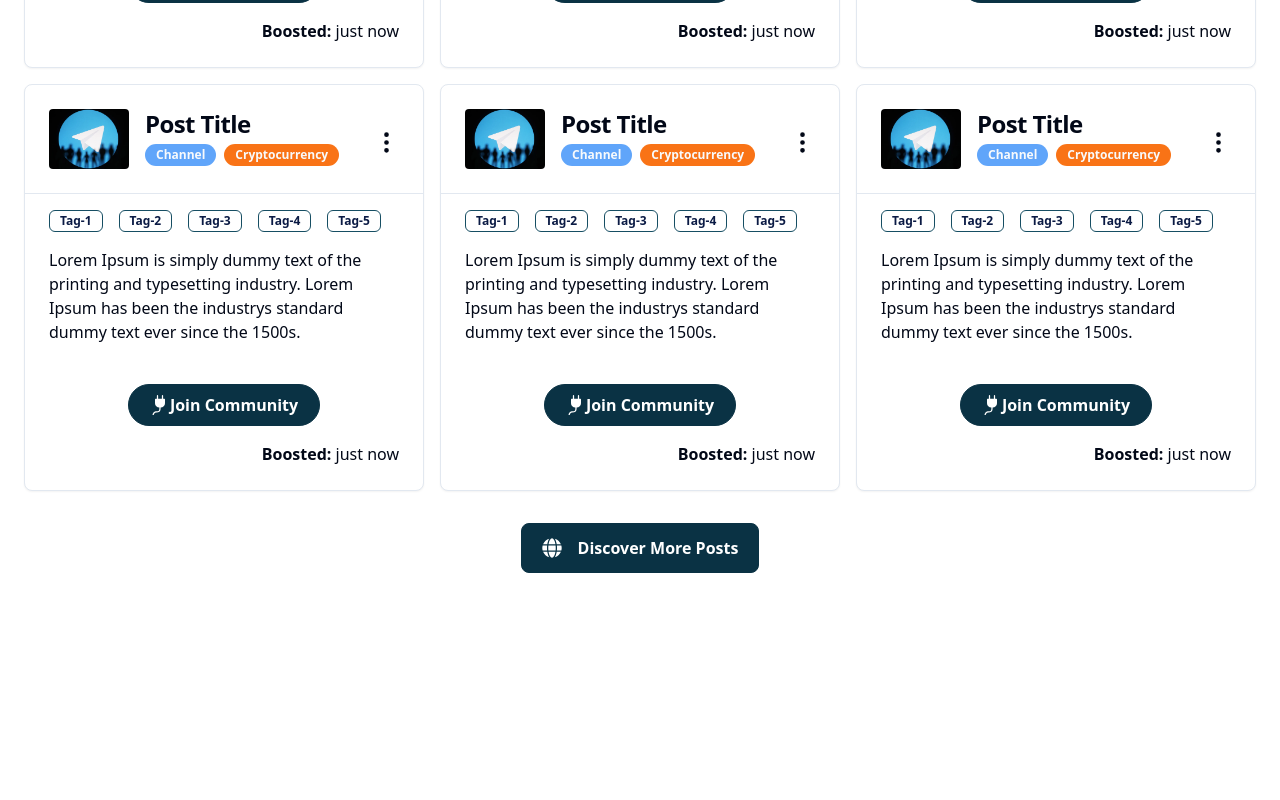
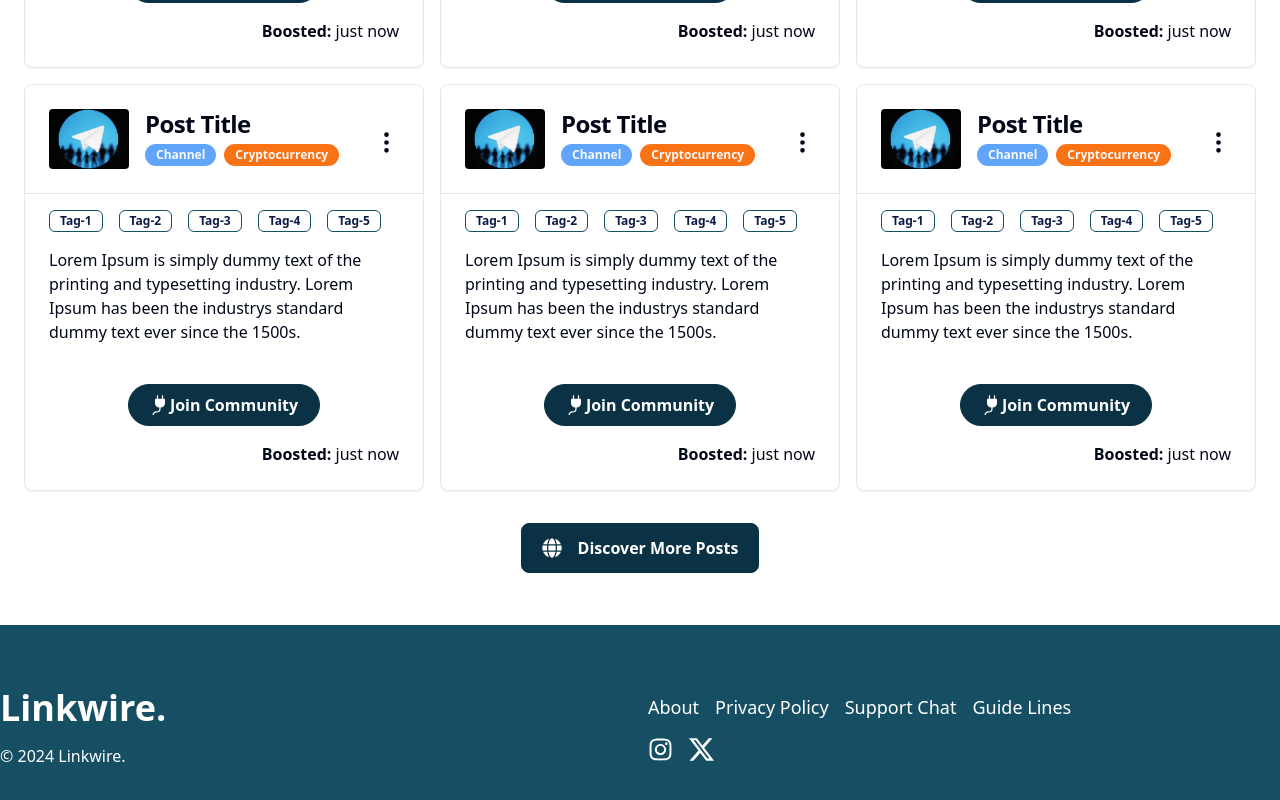
Before and after one commit to tarunsuresh06/Linkwire, a Next.js app: page / in a window 1280 px wide. Shown: the part 1311-2111 px from the top of the page. Before the commit the page ends 1936 px from the top, so only its background shows below. Built offline with nearby package versions, Linux system fonts and the light colour scheme.

Commit message:
Add Initial Footer

```diff
--- a/app/(root)/layout.tsx
+++ b/app/(root)/layout.tsx
@@ -1,3 +1,4 @@
+import Footer from "@/components/shared/Footer";
 import Header from "@/components/shared/Header";
 
 export default function RootLayout({
@@ -9,6 +10,7 @@ export default function RootLayout({
     <main className="w-full min-h-screen bg-gradient-to-br from-[#00C4CC] to-[#0A1A44] text-white">
       <Header />
       {children}
+      <Footer />
     </main>
   );
 }
--- /dev/null
+++ b/components/shared/Footer.tsx
@@ -0,0 +1,57 @@
+"use client";
+import Link from "next/link";
+import { usePathname } from "next/navigation";
+
+import { FaInstagram } from "react-icons/fa";
+import { BsTwitterX } from "react-icons/bs";
+
+const CustomLink = ({ href, title, className = "" }: any) => {
+  const path = usePathname();
+  return (
+    <Link
+      href={href}
+      className={`${className} relative group font-normal text-lg`}
+    >
+      {title}
+      <span
+        className={`h-[1px] inline-block bg-white absolute left-0 -bottom-0.5 group-hover:w-full transition-[width] duration-300
+            ${path === href ? "w-full" : "w-0"}`}
+      >
+        &nbsp;
+      </span>
+    </Link>
+  );
+};
+
+const Footer = () => {
+  return (
+    <footer className="min-h-[200px] w-full bg-cyan-900 py-10">
+      <div className="wrapper flex justify-between items-center">
+        <div className="w-1/2">
+          <Link href="/" className="text-4xl font-bold text-white">
+            Linkwire.
+          </Link>
+          <p className="mt-4">&copy; {new Date().getFullYear()} Linkwire.</p>
+        </div>
+        <div className="w-1/2">
+          <div className="flex flex-col justify-center items-start md:flex-row md:justify-start flex-wrap">
+            <CustomLink href="/about" className="m-2" title="About" />
+            <CustomLink href="/about" className="m-2" title="Privacy Policy" />
+            <CustomLink href="/about" className="m-2" title="Support Chat" />
+            <CustomLink href="/about" className="m-2" title="Guide Lines" />
+          </div>
+          <div className="flex justify-start items-center m-2 gap-4">
+            <Link href="/instagram">
+              <FaInstagram size={25} className="hover:scale-125 duration-300" />
+            </Link>
+            <Link href="/twitter">
+              <BsTwitterX size={25} className="hover:scale-125 duration-300" />
+            </Link>
+          </div>
+        </div>
+      </div>
+    </footer>
+  );
+};
+
+export default Footer;
```
